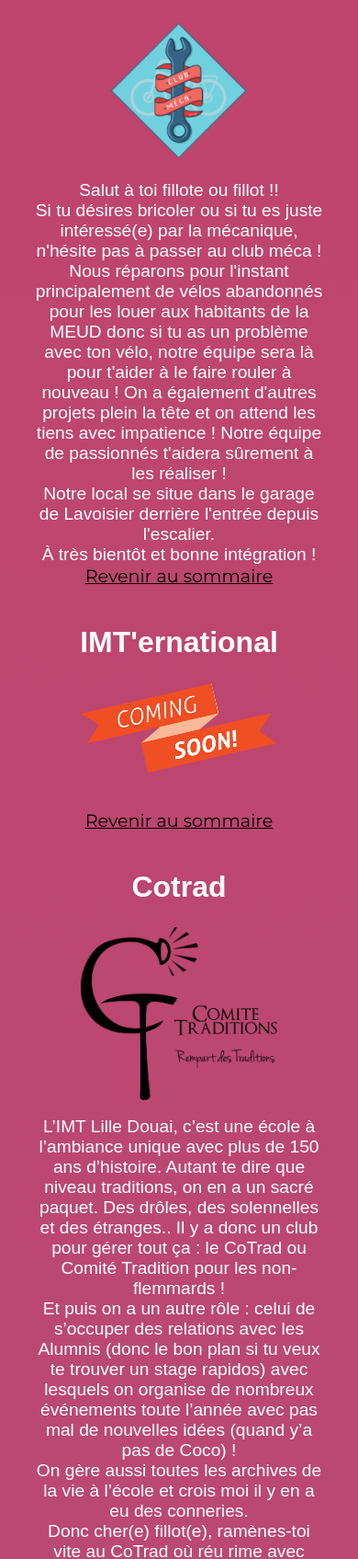
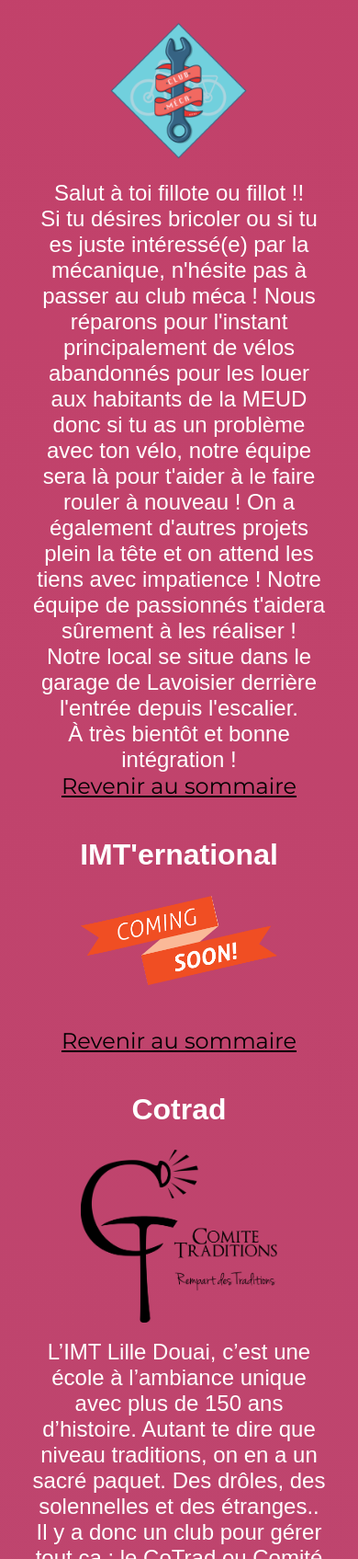
Before and after one commit to AlexisAoun/capa2021, a PHP site: page /html/associations.html in a window 390 px wide. Shown: the part 4805-6500 px from the top of the page at 92% size. Run offline with PHP 8.4, Linux system fonts and the light colour scheme.

Commit message:
adjustments

```diff
--- a/css/associations.css
+++ b/css/associations.css
@@ -230,7 +230,7 @@ ul {
   }
 
   .listClub p{
-    font-size: clamp(1.5vw, 1.2em, 10000em);
+    font-size: clamp(1.5vw, 1.5em, 10000em);
     margin-top: 5%;
     width: 90%;
     margin-left: 5%;
--- a/html/videos.html
+++ b/html/videos.html
@@ -118,7 +118,8 @@
           ></iframe>
         </div>
       </div>
-
+    <br>
+    <br>
     </div>
     <pied-de-page></pied-de-page>
     <script src="../js/nav_animation.js"></script>
```
